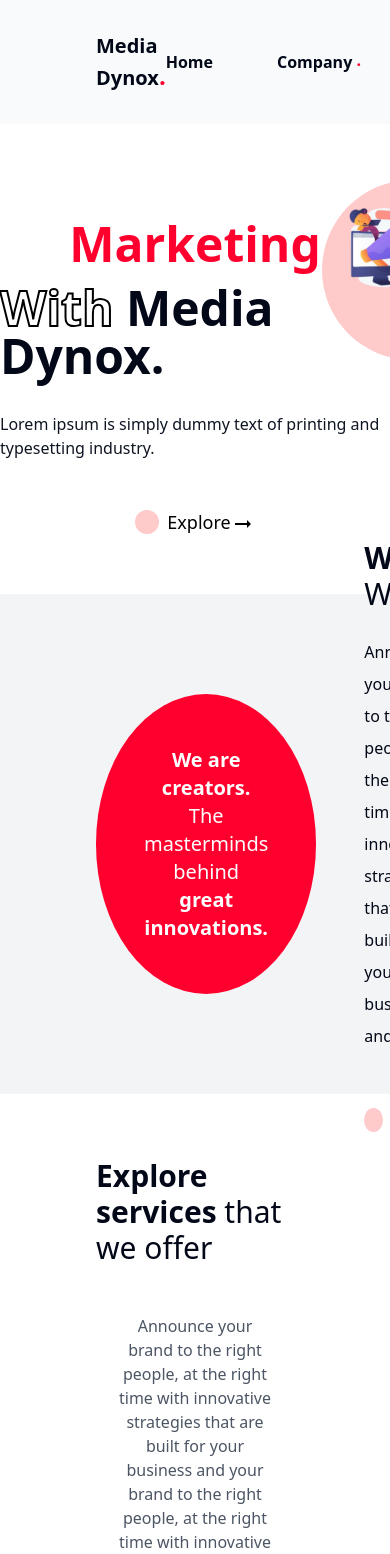
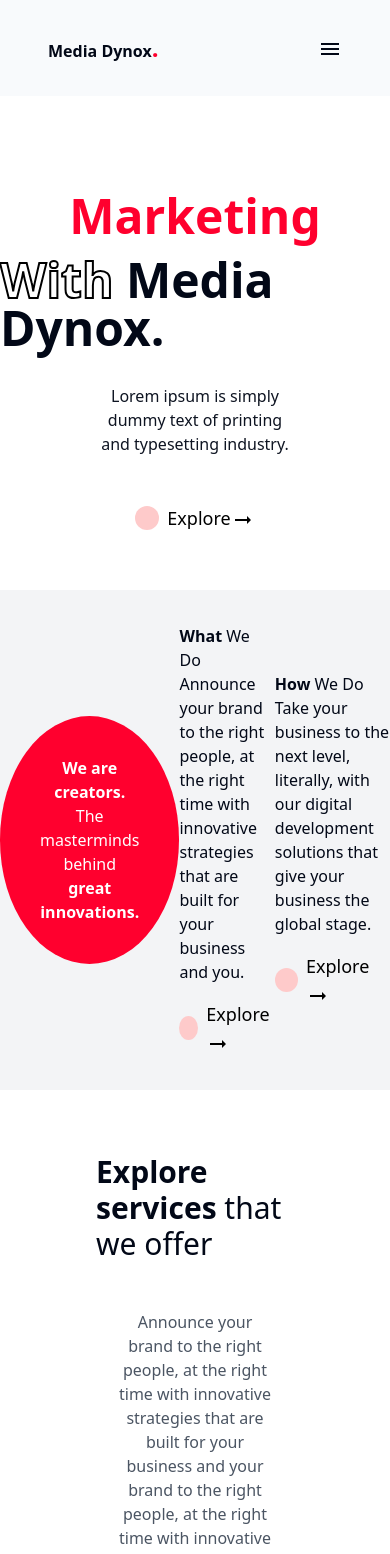
Before and after one commit to rkcoola792/media-dynox, a React (Vite) app: page / in a window 390 px wide. Shown: the top 1554 px of the page. Built offline with nearby package versions, Linux system fonts and the light colour scheme.

Commit message:
section 2 responsive

```diff
--- a/src/components/Header.jsx
+++ b/src/components/Header.jsx
@@ -3,6 +3,7 @@ import { Link } from 'react-router-dom';
 import Dropdown from './Homepage/Dropdown';
 import { motion,useScroll,useSpring } from 'framer-motion';
 import "./pogressbar.scss"
+import MenuIcon from "@mui/icons-material/Menu";
 const Header = () => {
     const [openServices,setOpenServices]=useState(true)
     const [serviceDropdown,setServiceDropdown]=useState(false)
@@ -33,14 +34,15 @@ const Header = () => {
         style={{ scaleX }}
       ></div>
 
-      <div className="header flex justify-between px-24 py-8 items-center sticky top-0 bg-slate-50 z-10">
-        <div className="left logo font-bold text-xl lg:text-3xl cursor-pointer">
+      <div className="header flex justify-between sm:px-24 px-12 py-8 items-center sticky top-0 bg-slate-50 z-10">
+        <div className="left logo font-bold sm:text-xl lg:text-3xl cursor-pointer">
           Media Dynox
           <span className="text-mainred font-bold text-2xl lg:text-3xl ">
             .
           </span>
         </div>
-        <div className="right-header-elements flex gap-16 items-center">
+        <div className='hamburger lg:hidden'><MenuIcon></MenuIcon></div>
+        <div className="right-header-elements hidden lg:flex gap-16 items-center sm:">
           <Link to="/">
             <h1 className="lg:text-lg hover:text-mainred cursor-pointer font-semibold transition duration-450 ease-out hover:ease-in">
               Home
--- a/src/components/Homepage/Homepage.jsx
+++ b/src/components/Homepage/Homepage.jsx
@@ -29,7 +29,7 @@ const Homepage = () => {
     <div className="Homepage scroll-smooth">
       <Section1></Section1>
       <motion.div
-        initial={{ opacity: 0, y: 75 }}
+        initial={{ opacity: 0, y: 95 }}
         whileInView={{ opacity: 1, y: 0 }}
         transition={{ duration: 1, delay: 0.2 }}
       >
--- a/src/components/Homepage/Section1.jsx
+++ b/src/components/Homepage/Section1.jsx
@@ -15,15 +15,15 @@ const Section1 = () => {
             </span>{" "}
             Media Dynox.
           </h1>
-          <div className="hero-image absolute -z-10 lg:-right-16 lg:top-1 -top-6 -right-28  bg-red-200 h-[180px] w-[180px] rounded-[50%]">
+          <div className="hero-image absolute -z-10 lg:-right-16 lg:top-1 -top-6 -right-28  bg-red-200 md:h-[180px] md:w-[180px] h-[140px] w-[140px] sm:-top-1 md:-top-8 md:-right-24 hidden sm:block sm:-right-16 rounded-[50%]">
             <img
               src="/Hero-img.png"
-              className="h-[100px] object-cover m-4"
+              className="h-[75px] md:h-[100px] object-cover m-4"
               alt=""
             />
           </div>
         </div>
-        <div className="hero-subheading my-8 font-medium opacity-95">
+        <div className="hero-subheading my-8 font-medium opacity-95 px-24 text-center">
           Lorem ipsum is simply dummy text of printing and typesetting industry.
         </div>
         <Explore text="Explore"></Explore>
--- a/src/components/Homepage/Section2.jsx
+++ b/src/components/Homepage/Section2.jsx
@@ -4,32 +4,32 @@ import Explore from './Explore';
 
 const Section2 = () => {
   return (
-    <div className=" bg-gray-100 h-[500px]  w-screen flex items-center justify gap-12 px-24 ">
-      <div className="p-4 circle bg-mainred lg:h-[330px] lg:w-[330px] h-[300px] w-[300px] rounded-[50%] text-white flex justify-center items-center text-center hover:bg-[#222] transition duration-450 ease-out hover:ease-in cursor-pointer">
-        <div>
-          <h1 className="lg:text-3xl text-xl p-6 px-8">
+    <div className=" bg-gray-100 h-[500px]  w-screen flex items-center justify-center lg:gap-12 sm:gap-6 mt-6 md:gap-8 lg:px-24 sm:px-12 ">
+      <div className="py-4 px-2 circle bg-mainred lg:h-[330px] lg:w-[330px] sm:h-[230px] sm:w-[230px] rounded-[50%] text-white flex justify-center items-center text-center hover:bg-[#222] transition duration-450 ease-out hover:ease-in cursor-pointer">
+        <div className="sm:p-2">
+          <h1 className="lg:text-2xl xl:text-3xl sm:text-lg  p-6 px-8 ">
             <span className="font-bold">We are creators.</span> The masterminds
             behind <span className="font-bold">great innovations.</span>
           </h1>
         </div>
       </div>
 
-      <div className="mid-details flex flex-col gap-6 w-[300px] ">
-        <h1 className="text-3xl">
+      <div className="mid-details flex flex-col lg:gap-6 sm:gap-3 w-[300px] ">
+        <h1 className="lg:text-3xl sm:text-2xl">
           <span className="font-bold ">What</span> We Do
         </h1>
-        <p className="text-md leading-8">
+        <p className="lg:text-md lg:leading-8 sm:leading-7">
           Announce your brand to the right people, at the right time with
           innovative strategies that are built for your business and you.
         </p>
         <Explore text="Explore"></Explore>
       </div>
 
-      <div className="right-details flex flex-col gap-6 w-[350px] ">
-        <h1 className="text-3xl">
+      <div className="right-details flex flex-col lg:gap-6 sm:gap-3 sm:w-[300px] lg:[350px] ">
+        <h1 className="lg:text-3xl sm:text-2xl">
           <span className="font-bold ">How</span> We Do
         </h1>
-        <p className="text-md leading-8">
+        <p className="lg:text-md lg:leading-8 sm:leading-7">
           Take your business to the next level, literally, with our digital
           development solutions that give your business the global stage.
         </p>
--- a/src/components/Homepage/Section3.jsx
+++ b/src/components/Homepage/Section3.jsx
@@ -14,7 +14,7 @@ const Section3 = () => {
         the right people, at the right time with innovative strategies that are
         built for your
       </h3>
-      <div className="cards flex gap-8">
+      <div className="cards flex gap-4 flex-wrap ">
         <Cards
           title="Design"
           first="Graphic Designing"
--- a/src/components/Marketing/Section1.jsx
+++ b/src/components/Marketing/Section1.jsx
@@ -4,7 +4,7 @@ import { Link } from "react-router-dom";
 export const Section1 = () => {
   return (
     <div className="bg-slate-100 w-full flex justify-center items-center h-[350px] flex-col gap-8">
-      <h1 className="text-4xl font-thin">
+      <h1 className="sm:text-2xl lg:text-4xl font-thin">
         <span className="font-semibold">Marketing</span> that we offer
       </h1>
       <div className="flex gap-1  h-12 border-dotted  border-2 border-black px-8 py-4 justify-center items-center rounded-[30px] cursor-pointer">
```
